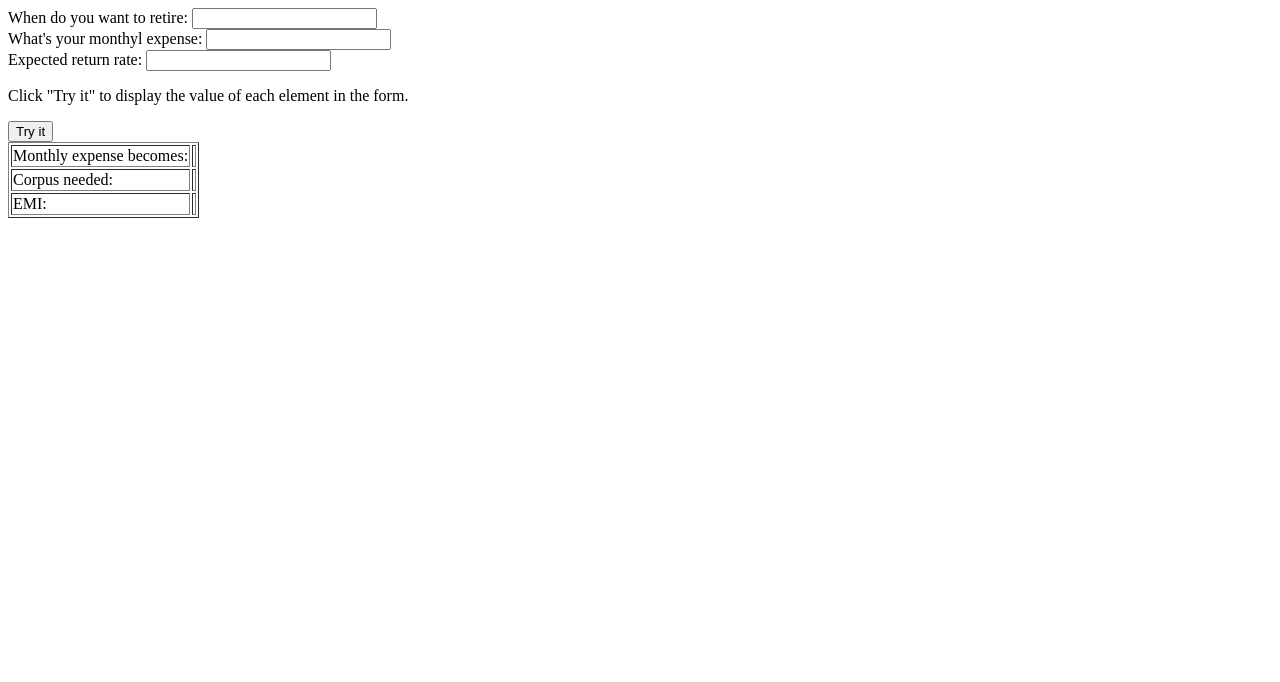
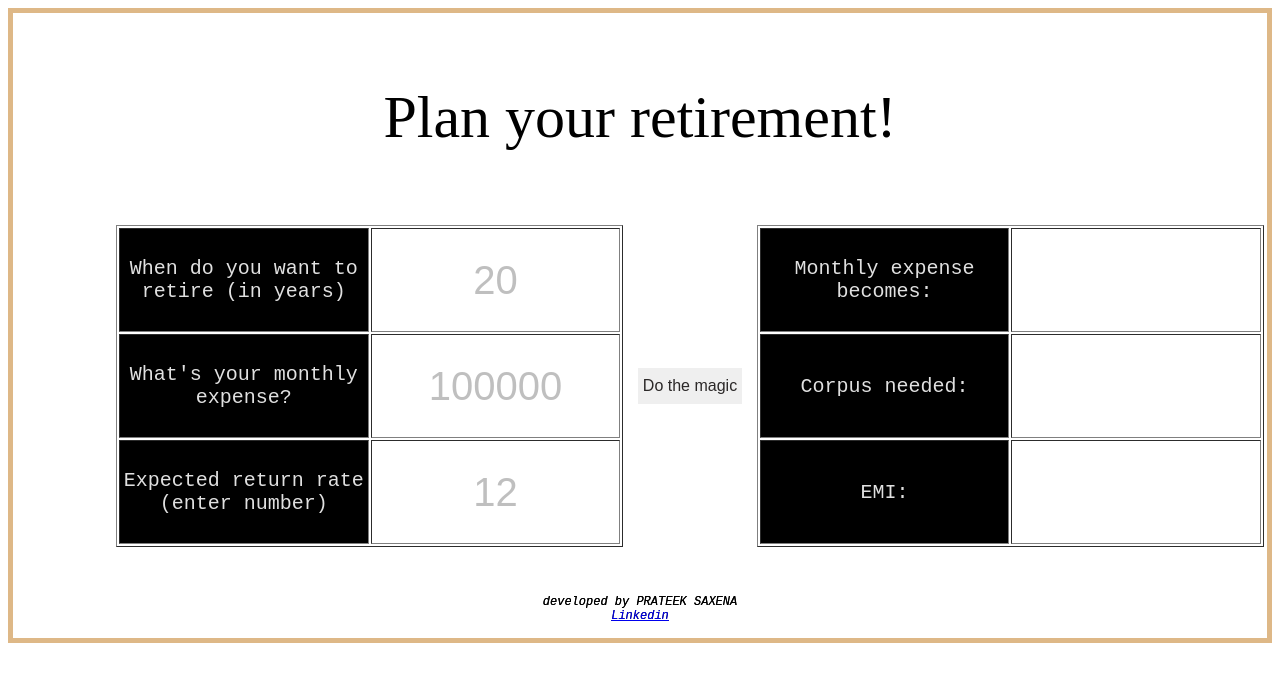
Before and after one commit to prateek-saxena/retirement-corpus, a plain HTML site: page index.html in a window 1280 px wide. Drawn offline with Linux system fonts and the light colour scheme.

Commit message:
revamped index.html

```diff
--- a/index.html
+++ b/index.html
@@ -1,35 +1,175 @@
 <!DOCTYPE html>
-<html>
-<body>
-
-<form id="frm1" >
-  When do you want to retire: <input type="text" name="retire_month" value=""><br>
-  What's your monthyl expense: <input type="text" name="current_expense" value=""><br>
-  Expected return rate: <input type="text" name="return_rate" value=""><br>
-</form>
-
-<p>Click "Try it" to display the value of each element in the form.</p>
-
-<button onclick="myFunction()">Try it</button>
 
 
+
+
+
+<html>
+
+<style>
+.input_label,.output_label
+{
+    background: #000000;
+    height: 100px;
+    font-family: monospace;
+    color: #ffffffe0;
+    font-weight: 100;
+    font-size: 20px;
+	width:50%;
+	text-align: center;
+}
+
+.input_text
+{
+    background: #rr00ff;
+    font-family: monospace;
+	text-align-last: center;
+}
+
+.output_text
+{
+    background: #rr00ff;
+    font-family: monospace;
+	text-align-last: center;
+	font-size:50px;
+}
+
+.main
+{
+width:100%;
+}
+
+.input
+{
+width:40%;
+}
+
+.btn
+{
+width:10%;
+text-align: center;
+}
+
+.output
+{
+width:40%;
+}
+
+
+.input [type="text"]
+{
+    height: 85px;
+    width: 167px;
+    padding: 0px;
+    border-color: transparent;
+	font-size:40px;
+}
+
+.heading
+{
+    font-size: 60px;
+    text-align-last: center;
+    padding: 10px;
+}
+
+.assumptions
+{
+    text-align: center;
+    font-family: monospace;
+    text-shadow: 0 0 black;
+    text-transform: uppercase;
+    font-size: 10px;
+    font-style: italic;
+    font-weight: 200;
+    padding: 15px;
+}
+
+.footer
+{
+    text-align: center;
+    font-family: monospace;
+    text-shadow: 0 0 black;
+    font-size: 12px;
+    font-style: italic;
+    font-weight: 200;
+    padding: 15px;
+}
+
+.button {
+  background-color: #8a868;
+  border: none;
+  color: #2b2828;
+  padding: 9px 5px;
+  text-align: center;
+  text-decoration: none;
+  display: inline-block;
+  font-size: 16px;
+  margin: 4px 2px;
+  cursor: pointer;
+  -webkit-transition-duration: 0.4s; /* Safari */
+  transition-duration: 0.4s;
+}
+
+.button1:hover {
+  box-shadow: 0 12px 16px 0 rgba(0,0,0,0.24),0 17px 50px 0 rgba(0,0,0,0.19);
+}
+
+::placeholder
+{
+  color: grey;
+  opacity: 0.5;
+}
+</style>
+
+
+<body style="border:5px solid;border-color: burlywood;">
+
+<table style="padding-left:100px;">
+	<p class="heading">Plan your retirement!</p>
+<tr class="main">
+<td class="input">
+	<form id="frm1">
+	<table border="1" class="input_form">
+		<tr>
+			<td class="input_label">When do you want to retire (in years)</td>
+			<td class="input_text"><input type="text" name="retire_month" value="" placeholder="20" required></td>
+		</tr>
+		<tr>
+			<td class="input_label">What's your monthly expense?</td>
+			<td class="input_text"><input type="text" name="current_expense" value="" placeholder="100000" required></td>
+		</tr>
+		<tr>
+			<td class="input_label">Expected return rate (enter number)</td>
+			<td class="input_text"><input type="text" name="return_rate" value="" placeholder="12" required></td>
+		</tr>
+	</table>
+	</form>
+</td>
+
+<td class="btn">
+	<button onclick="myFunction()" class="button button1">Do the magic</button>
+</td>
+
+<td class="output">
 	<table border="1">
 		<tr>
-		<td>Monthly expense becomes: </td>
-		<td id="projected_expense"></td>
+			<td class="output_label">Monthly expense becomes: </td>
+			<td class="output_text" id="projected_expense"></td>
 		</tr>
 		<tr>
-		<td>Corpus needed: </td>
-		<td id="corpus"></td>
+			<td class="output_label">Corpus needed: </td>
+			<td class="output_text" id="corpus"></td>
 		</tr>
 		<tr>
-		<td>EMI: </td>
-		<td id="emi"></td>
+			<td class="output_label">EMI: </td>
+			<td class="output_text" id="emi"></td>
 		</tr>
-
 	</table>
-
-
+</td>
+</tr>
+</table>
+<div id="assumptions" class="assumptions"></div>
+<div class="footer">developed by PRATEEK SAXENA <br> <a href="https://www.linkedin.com/in/prateek-saxena-b004023b/">Linkedin</a> </div>
 <script>
 function myFunction() {
   var x = document.getElementById("frm1");
@@ -38,17 +178,25 @@ function myFunction() {
   var b = x.elements["current_expense"].value;
   var c = x.elements["return_rate"].value;
   var inflation = 6;
-  var fd = 5;
+  var fd = 5.5;
 
-  var p_exp = b*(1+inflation/100)**a;
-  var corp = (p_exp*12)/(fd/100);
-  var emi_c = (corp*c/1200)/(((1+c/1200)**(a*12)-1)*(1+c/1200));
+  var p_exp = Math.round(b*(1+inflation/100)**a);
+  var corp = Math.round((p_exp*12)/(fd/100));
+  var emi_c = Math.round((corp*c/1200)/(((1+c/1200)**(a*12)-1)*(1+c/1200)));
+
+  var str1 = "The calculation assumes the annual inflation rate as ";
+  var str2 = "%. It also assumes the annual return rate on corpus as ";
+  var str3 = "%.";
+  var concat = str1.concat(inflation,str2,fd,str3);
 
   document.getElementById("projected_expense").innerHTML = p_exp;
   document.getElementById("corpus").innerHTML = corp;
   document.getElementById("emi").innerHTML = emi_c;
+  document.getElementById("assumptions").innerHTML = concat;
+
 }
 </script>
 
+
 </body>
 </html>
```
Lines whose indentation alone changed are shown as unchanged.
